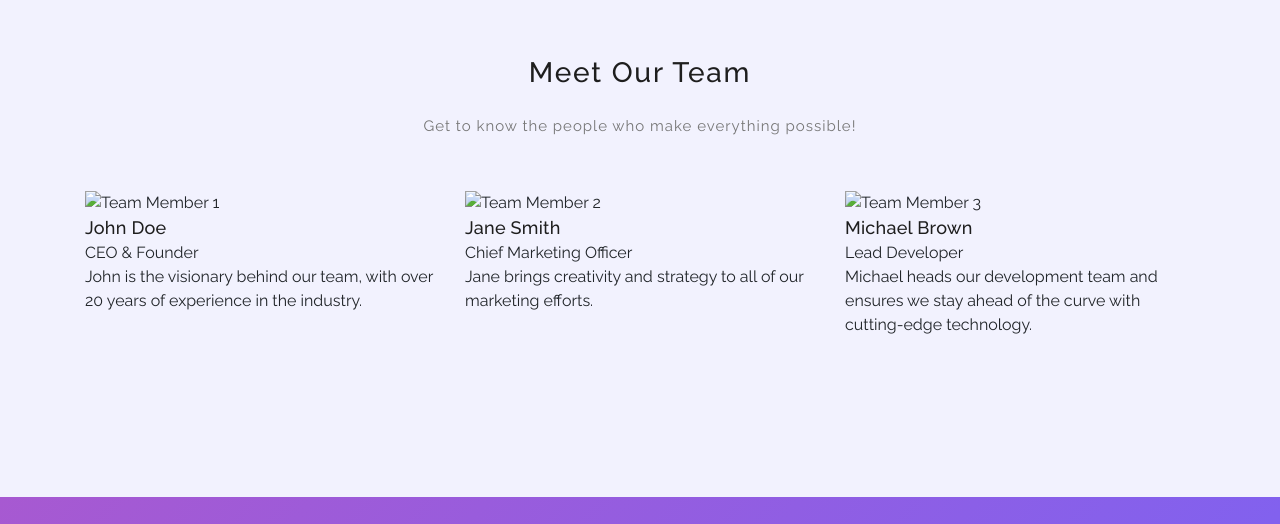
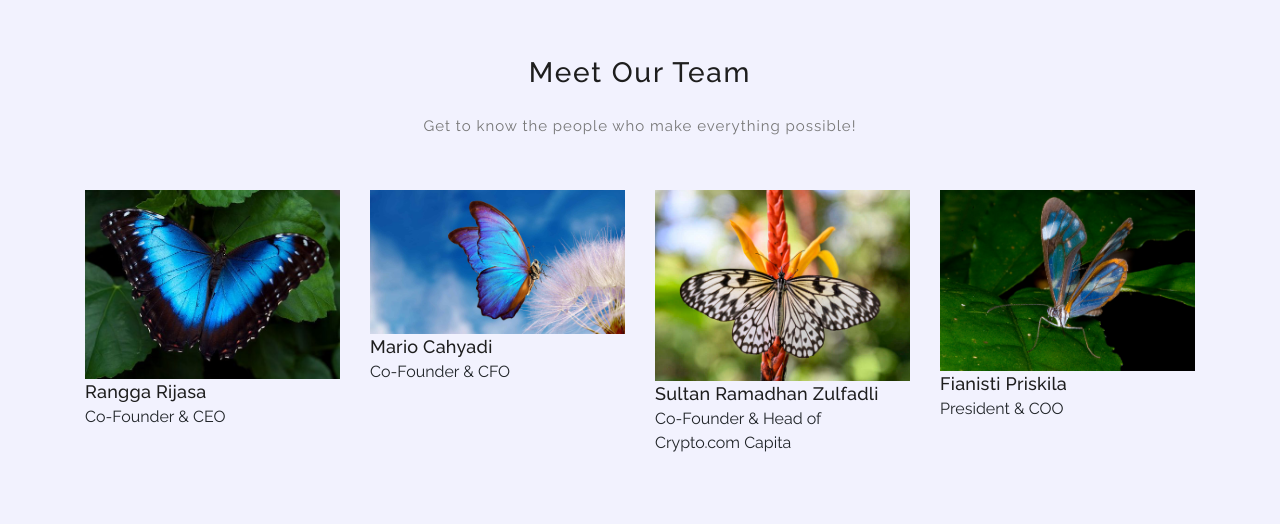
Before and after one commit to RanggaRijasa/LockeyDoge-Landing-Page, a plain HTML site: page index.html in a window 1280 px wide. Shown: the part 6168-6692 px from the top of the page. Drawn offline with Linux system fonts and the light colour scheme.

Commit message:
Profiles

```diff
--- a/index.html
+++ b/index.html
@@ -635,43 +635,53 @@ https://templatemo.com/tm-535-softy-pinko
             <!-- ***** Team Members Start ***** -->
             <div class="row">
                 <!-- Team Member 1 -->
-                <div class="col-lg-4 col-md-6 col-sm-12">
+                <div class="col-lg-3 col-md-6 col-sm-12">
                     <div class="team-member">
                         <div class="img">
-                            <img src="assets/images/team-member-1.jpg" alt="Team Member 1" style="width: 100%; height: auto;">
+                            <img src="assets/images/monarch butterfly.jpg" alt="Team Member 1" style="width: 100%; height: auto;">
                         </div>
                         <div class="team-content">
-                            <h5>John Doe</h5>
-                            <p>CEO & Founder</p>
-                            <p>John is the visionary behind our team, with over 20 years of experience in the industry.</p>
+                            <h5>Rangga Rijasa</h5>
+                            <p>Co-Founder & CEO</p>
                         </div>
                     </div>
                 </div>
 
                 <!-- Team Member 2 -->
-                <div class="col-lg-4 col-md-6 col-sm-12">
+                <div class="col-lg-3 col-md-6 col-sm-12">
                     <div class="team-member">
                         <div class="img">
-                            <img src="assets/images/team-member-2.jpg" alt="Team Member 2" style="width: 100%; height: auto;">
+                            <img src="assets/images/morpho butterfly.jpg" alt="Team Member 2" style="width: 100%; height: auto;">
                         </div>
                         <div class="team-content">
-                            <h5>Jane Smith</h5>
-                            <p>Chief Marketing Officer</p>
-                            <p>Jane brings creativity and strategy to all of our marketing efforts.</p>
+                            <h5>Mario Cahyadi</h5>
+                            <p>Co-Founder & CFO</p>
                         </div>
                     </div>
                 </div>
 
                 <!-- Team Member 3 -->
-                <div class="col-lg-4 col-md-6 col-sm-12">
+                <div class="col-lg-3 col-md-6 col-sm-12">
                     <div class="team-member">
                         <div class="img">
-                            <img src="assets/images/team-member-3.jpg" alt="Team Member 3" style="width: 100%; height: auto;">
+                            <img src="assets/images/butterfly3.jpg" alt="Team Member 3" style="width: 100%; height: auto;">
                         </div>
                         <div class="team-content">
-                            <h5>Michael Brown</h5>
-                            <p>Lead Developer</p>
-                            <p>Michael heads our development team and ensures we stay ahead of the curve with cutting-edge technology.</p>
+                            <h5>Sultan Ramadhan Zulfadli</h5>
+                            <p>Co-Founder & Head of Crypto.com Capita</p>
+                        </div>
+                    </div>
+                </div>
+
+                <!-- Team Member 4 -->
+                <div class="col-lg-3 col-md-6 col-sm-12">
+                    <div class="team-member">
+                        <div class="img">
+                            <img src="assets/images/glasswing-butterfly.jpg" alt="Team Member 3" style="width: 100%; height: auto;">
+                        </div>
+                        <div class="team-content">
+                            <h5>Fianisti Priskila</h5>
+                            <p>President & COO</p>
                         </div>
                     </div>
                 </div>
```
Also changed, not shown: assets/images/butterfly3.jpg (added), assets/images/glasswing-butterfly.jpg (added), assets/images/monarch butterfly.jpg (added), assets/images/morpho butterfly.jpg (added).
